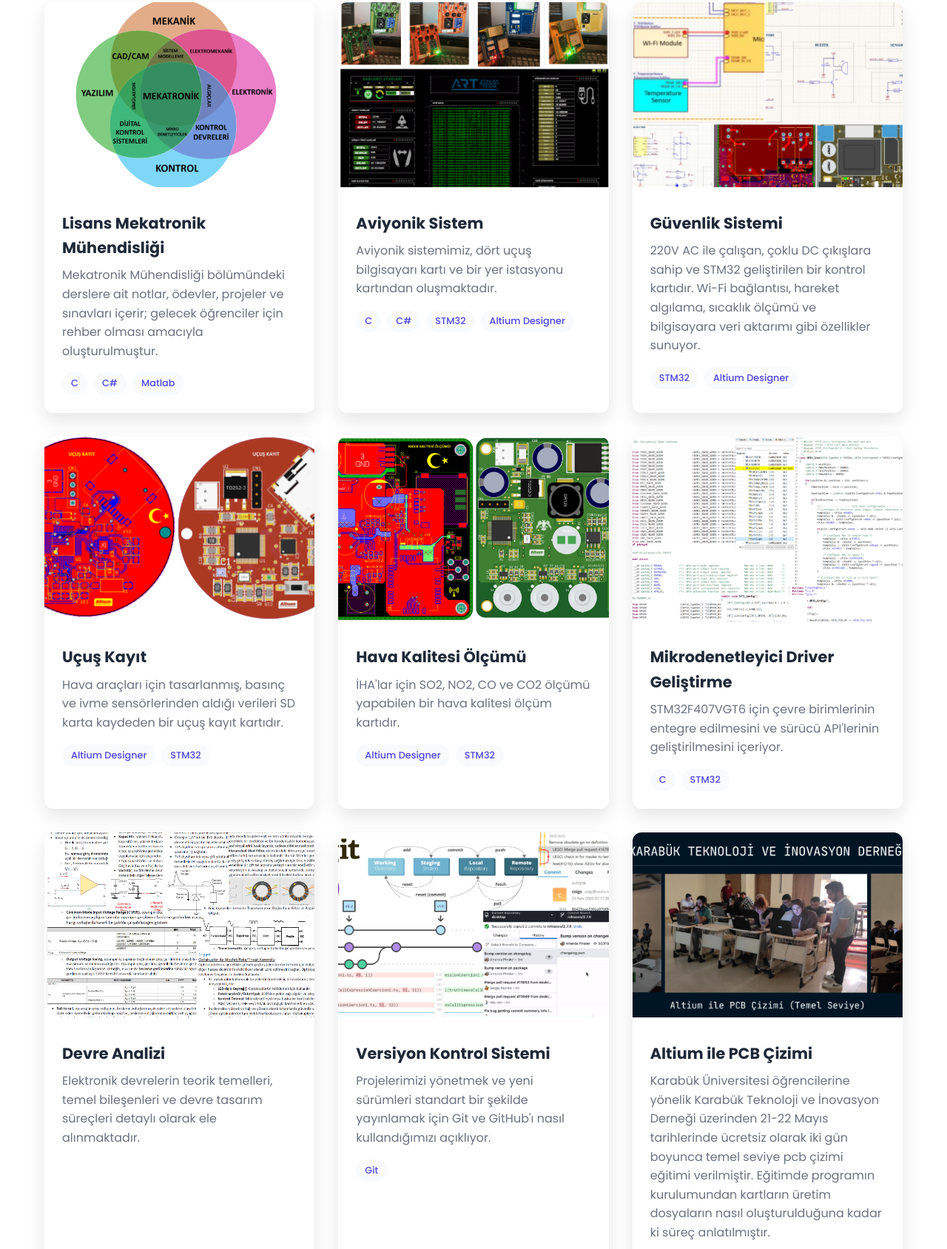
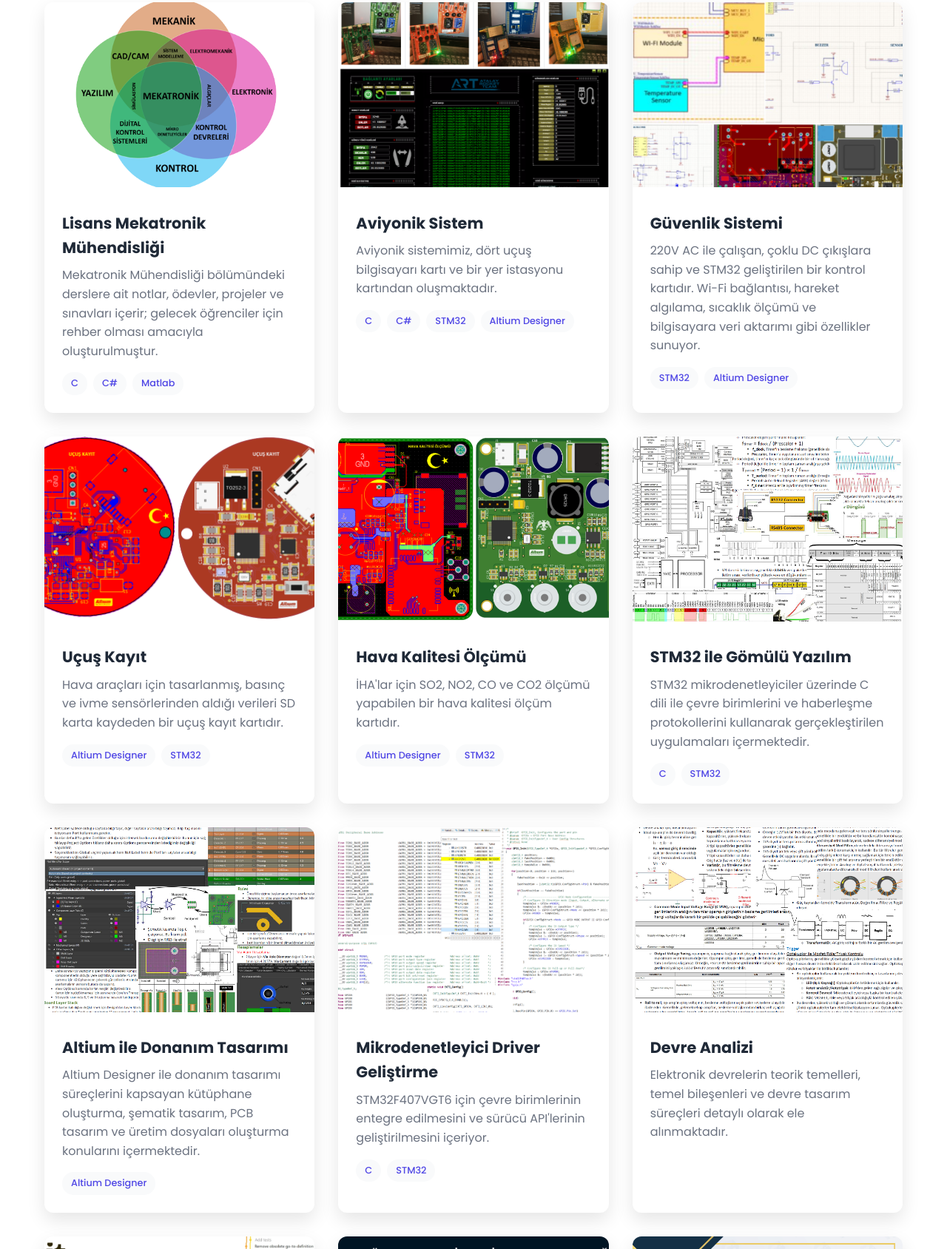
Before and after one commit to cengizhantopcu53/cengizhantopcu53, a plain HTML site: page index.html in a window 1280 px wide. Shown: the part 2158-3846 px from the top of the page at 74% size. Drawn offline with Linux system fonts and the light colour scheme.

Commit message:
Updated repo

```diff
--- a/index.html
+++ b/index.html
@@ -50,7 +50,7 @@
                 <div class="social-links">
                     <a href="https://github.com/cengizhantopcu53" class="social-link"><i class="fab fa-github"></i></a>
                     <a href="https://www.linkedin.com/in/cengizhantopcu53/" class="social-link"><i class="fab fa-linkedin"></i></a>
-                    <a href="./Docs/cv.pdf" class="social-link">CV</a>
+                    <a href="./Docs/Cengizhan_Topçu-CV-2025.pdf" class="social-link">CV</a>
                 </div>
             </div>
             <div class="hero-image">
@@ -105,7 +105,7 @@
                             <p data-tr="Projeler" data-en="Projects">Projeler</p>
                         </div>
                         <div class="stat">
-                            <h4>3</h4>
+                            <h4>5</h4>
                             <p data-tr="Yayınlar" data-en="Publication">Yayınlar</p>
                         </div>
                         <div class="stat">
@@ -319,6 +319,41 @@
                 </div>
                 <div class="project-card" data-category="Publication">
                     <div class="project-image">
+                        <img src="./Docs/image/image-12.png" alt="Yayın 4">
+                        <div class="project-overlay">
+                            <div class="project-links">
+                                <a href="https://github.com/cengizhantopcu53/stm32_ile_gomulu_yazilim" class="project-link"><i class="fab fa-github"></i></a>
+                            </div>
+                        </div>
+                    </div>
+                    <div class="project-content">
+                        <h3 data-tr="STM32 ile Gömülü Yazılım" data-en="Embedded Software with STM32">STM32 ile Gömülü Yazılım</h3>
+                        <p data-tr="STM32 mikrodenetleyiciler üzerinde C dili ile çevre birimlerini ve haberleşme protokollerini kullanarak gerçekleştirilen uygulamaları içermektedir." data-en="It includes applications implemented using C language, peripherals and communication protocols on STM32 microcontrollers.">STM32 mikrodenetleyiciler üzerinde C dili ile çevre birimlerini ve haberleşme protokollerini kullanarak gerçekleştirilen uygulamaları içermektedir.</p>
+                        <div class="project-tech">
+                            <span>C</span>
+                            <span>STM32</span>
+                        </div>
+                    </div>
+                </div>
+                <div class="project-card" data-category="Publication">
+                    <div class="project-image">
+                        <img src="./Docs/image/image-13.png" alt="Yayın 5">
+                        <div class="project-overlay">
+                            <div class="project-links">
+                                <a href="https://github.com/cengizhantopcu53/altium_ile_donanim_tasarimi" class="project-link"><i class="fab fa-github"></i></a>
+                            </div>
+                        </div>
+                    </div>
+                    <div class="project-content">
+                        <h3 data-tr="Altium ile Donanım Tasarımı" data-en="Hardware Design with Altium">Altium ile Donanım Tasarımı</h3>
+                        <p data-tr="Altium Designer ile donanım tasarımı süreçlerini kapsayan kütüphane oluşturma, şematik tasarım, PCB tasarım ve üretim dosyaları oluşturma konularını içermektedir." data-en="It includes topics such as library creation, schematic design, PCB design and production file creation, covering hardware design processes with Altium Designer.">Altium Designer ile donanım tasarımı süreçlerini kapsayan kütüphane oluşturma, şematik tasarım, PCB tasarım ve üretim dosyaları oluşturma konularını içermektedir.</p>
+                        <div class="project-tech">
+                            <span>Altium Designer</span>
+                        </div>
+                    </div>
+                </div>
+                <div class="project-card" data-category="Publication">
+                    <div class="project-image">
                         <img src="./Docs/image/image-8.png" alt="Yayın 1">
                         <div class="project-overlay">
                             <div class="project-links">
```
Also changed, not shown: Docs/image/image-12.png (added), Docs/image/image-13.png (added), 2 other files.
